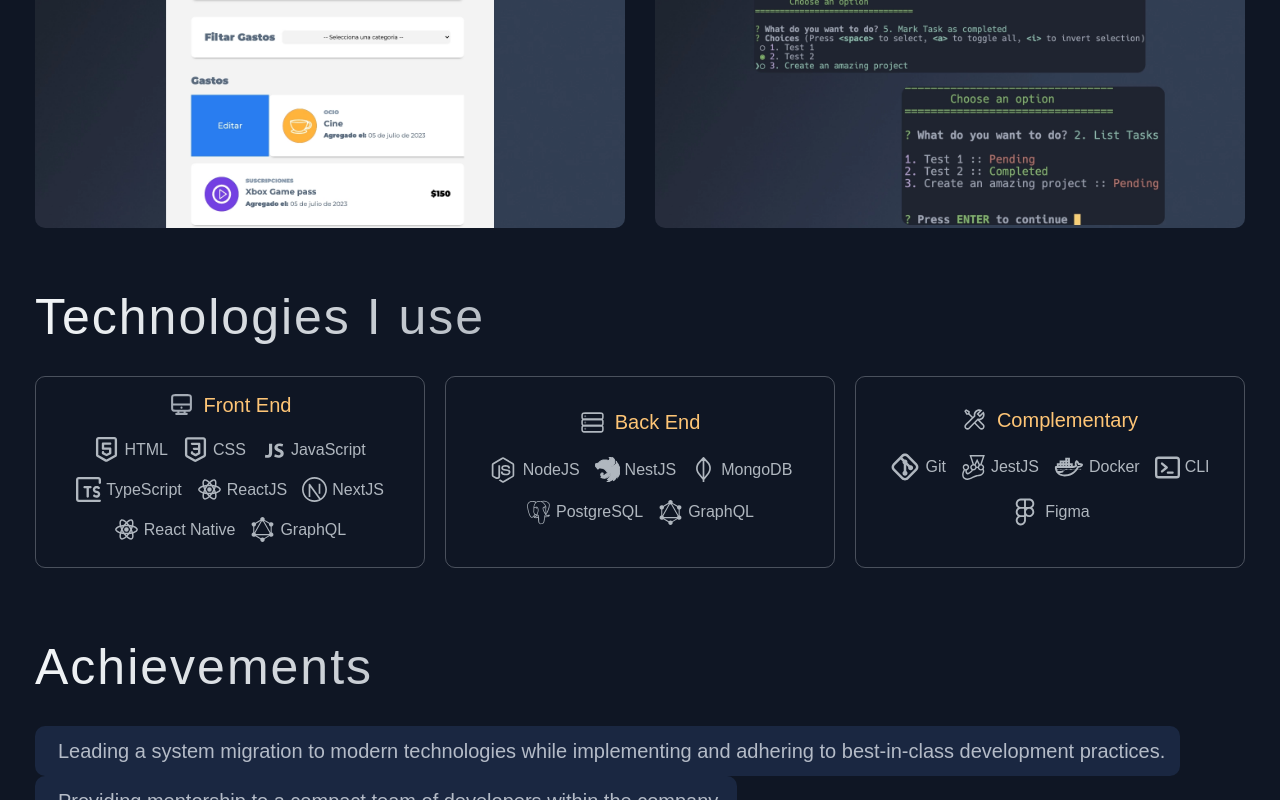
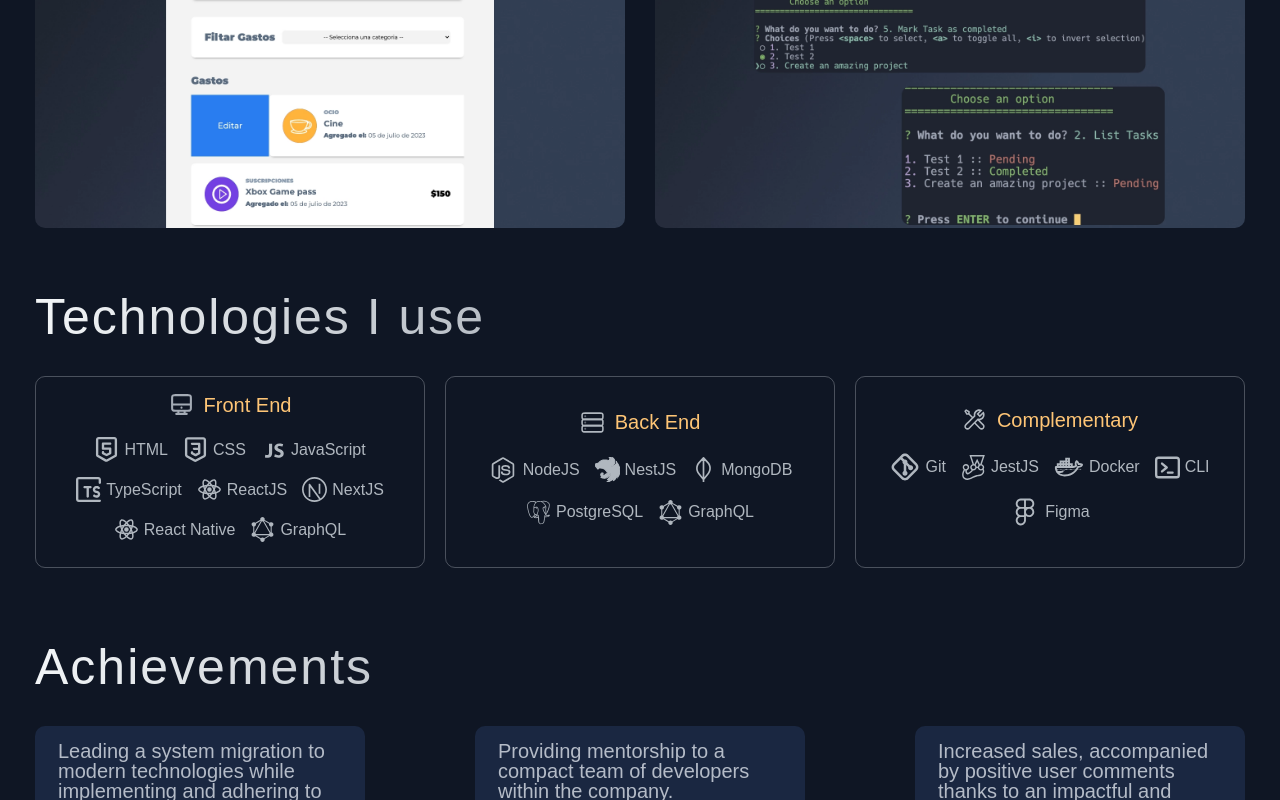
Before and after one commit to DiegoEDG/portfolio, a Next.js app: page / in a window 1280 px wide. Shown: the part 2161-2961 px from the top of the page. Built offline with nearby package versions, Linux system fonts and the light colour scheme; a web font is replaced by a local one.

Commit message:
HOTFIX [STYLES]: Fix card width typo

```diff
--- a/src/components/Achievements.module.css
+++ b/src/components/Achievements.module.css
@@ -26,7 +26,7 @@
 .card {
 	display: flex;
 	flex-direction: row;
-	width: 30 0px;
+	width: 300px;
 	height: auto;
 	background-color: #1a2741;
 	border-radius: 10px;
```
